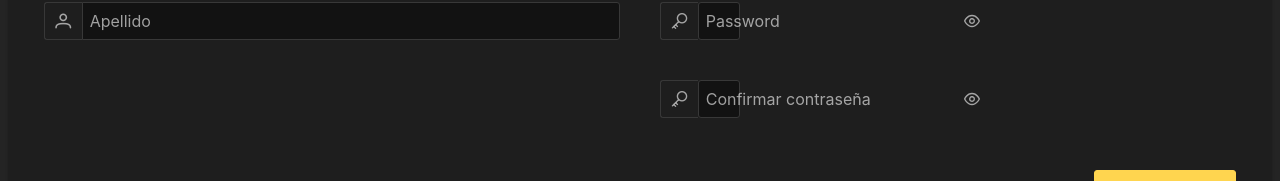
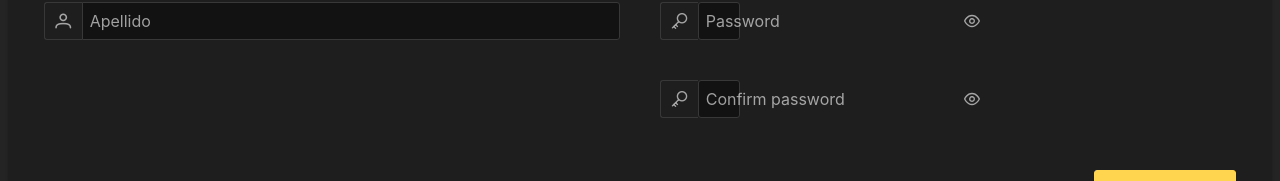
Before and after one commit to Theverimix/E-Commerce, a React (Vite) app in the folder E-commerce Frontend/: page /Register in a window 1280 px wide. Shown: the part 455-636 px from the top of the page. Built offline with nearby package versions, Linux system fonts and the light colour scheme.

Commit message:
Added register logic

```diff
--- a/E-commerce Frontend/src/components/login/Login.jsx
+++ b/E-commerce Frontend/src/components/login/Login.jsx
@@ -6,32 +6,13 @@ import { InputText } from 'primereact/inputtext';
 import { Button } from 'primereact/button';
 import { Password } from 'primereact/password';
 import headerImage from '../../assets/img/ec_texture_definitive.jpg';
-import axios from 'axios';
-import './login.css'
+import { userLogin } from '../../controller/loginController';
+import './login.css';
 
 export default function LoginRegister() {
 
     const [username, setUsername] = useState('');
     const [password, setPassword] = useState('');
-
-    const userLogin = async () => {
-
-        try {
-            const response = await axios.post('http://localhost:8080/api/auth/login', {
-                email: username,
-                password: password
-            });
-            console.log('Login successful:', response.data);
-            alert("Success")
-            // Aquí podrías redirigir al usuario a otra página después de iniciar sesión correctamente
-        } catch (error) {
-            console.error('Login failed:', error);
-            alert("Failed")
-            // Aquí podrías mostrar un mensaje de error al usuario
-        }
-    };
-
-
 
     const titleLogin = (
         <div class="title-grid">
@@ -56,7 +37,7 @@ export default function LoginRegister() {
     const footerLogin = (
         <div class="footer-grid">
             <div id="item-footer-login-0" style={{ display: 'flex', justifyContent: 'flex-end', marginRight: '20px' }}>
-                <Button label="INGRESAR" onClick={userLogin} />
+                <Button label="INGRESAR" onClick={() => userLogin(username, password)} />
             </div>
 
             <div id="item-footer-login-1" style={{ display: 'flex', justifyContent: 'flex-end', marginRight: '20px' }}>
--- a/E-commerce Frontend/src/components/register/Register.jsx
+++ b/E-commerce Frontend/src/components/register/Register.jsx
@@ -1,13 +1,31 @@
-import React from 'react';
+import React, { useState } from 'react';
 import { Card } from 'primereact/card';
 import { Divider } from 'primereact/divider';
 import { InputText } from 'primereact/inputtext';
 import { Button } from 'primereact/button';
 import { Password } from 'primereact/password';
 import headerImage from '../../assets/img/ec_texture_definitive.jpg';
+import { userRegister } from '../../controller/registerController';
 import './register.css'
 
 export default function Register() {
+
+    const [name, setName] = useState('');
+    const [lastname, setLastname] = useState('');
+    const [username, setUsername] = useState('');
+
+    const [password, setPassword] = useState('');
+    const [confirmPassword, setConfirmPassword] = useState('');
+    const [passwordsMatch, setPasswordsMatch] = useState(true);
+
+    function confirmPass() {
+        setPasswordsMatch(confirmPassword === password);
+        if (confirmPassword === password) {
+            userRegister(name,lastname,username,password)
+        }else{
+            alert('Passwords not match')
+        }
+    }
 
     const subTitle = (
         <div class="register-grid">
@@ -21,7 +39,7 @@ export default function Register() {
     );
     const footerRegister = (
         <div style={{ display: 'flex', justifyContent: 'flex-end', marginRight: '20px' }}>
-            <Button label="REGISTRARSE" />
+            <Button label="REGISTRARSE" onClick={() => confirmPass()}/>
         </div>
     );
 
@@ -50,7 +68,7 @@ export default function Register() {
                                 <i className="pi pi-user"></i>
                             </span>
                             <span className="p-float-label">
-                                <InputText />
+                                <InputText value={name} onChange={(e) => setName(e.target.value)}/>
                                 <label htmlFor="nombre">Nombre</label>
                             </span>
                         </div>
@@ -62,7 +80,7 @@ export default function Register() {
                                 <i className="pi pi-user"></i>
                             </span>
                             <span className="p-float-label">
-                                <InputText />
+                                <InputText value={lastname} onChange={(e) => setLastname(e.target.value)}/>
                                 <label htmlFor="apellido">Apellido</label>
                             </span>
                         </div>
@@ -76,7 +94,7 @@ export default function Register() {
                                 <i className="pi pi-at"></i>
                             </span>
                             <span className="p-float-label">
-                                <InputText />
+                                <InputText value={username} onChange={(e) => setUsername(e.target.value)}/>
                                 <label htmlFor="email">Email</label>
                             </span>
                         </div>
@@ -88,7 +106,7 @@ export default function Register() {
                                 <i className="pi pi-key"></i>
                             </span>
                             <span className="p-float-label">
-                                <Password header={headerPass} footer={footerPass} toggleMask />
+                                <Password className={passwordsMatch ? '' : 'p-invalid'} header={headerPass} footer={footerPass} toggleMask value={password} onChange={(e) => setPassword(e.target.value)}/>
                                 <label htmlFor="password">Password</label>
                             </span>
                         </div>
@@ -100,16 +118,17 @@ export default function Register() {
                                 <i className="pi pi-key"></i>
                             </span>
                             <span className="p-float-label">
-                                <Password onChange={(e) => setValue(e.target.value)} feedback={false} tabIndex={1} toggleMask />
-                                <label htmlFor="passwordConfirm">Confirmar contraseña</label>
+                                <Password className={passwordsMatch ? '' : 'p-invalid'} feedback={false} tabIndex={1} toggleMask value={confirmPassword} onChange={(e) => setConfirmPassword(e.target.value)}/>
+                                <label htmlFor="passwordConfirm">Confirm password</label>
                             </span>
+
                         </div>
-
+                        {!passwordsMatch && (
+                                <small className='p-error'>Passwords doesn't match</small>
+                            )}
                     </div>
                 </div>
             </Card>
-
-
         </div>
     )
 }
--- /dev/null
+++ b/E-commerce Frontend/src/controller/loginController.jsx
@@ -0,0 +1,17 @@
+import axios from 'axios';
+
+export async function userLogin (username,password){
+    try {
+        const response = await axios.post('http://localhost:8080/api/auth/login', {
+            email: username,
+            password: password
+        });
+        console.log('Login successful:', response.data);
+        alert("Success")
+        // Aquí podrías redirigir al usuario a otra página después de iniciar sesión correctamente
+    } catch (error) {
+        console.error('Login failed:', error);
+        alert("Failed")
+        // Aquí podrías mostrar un mensaje de error al usuario
+    }
+}
--- /dev/null
+++ b/E-commerce Frontend/src/controller/registerController.jsx
@@ -0,0 +1,18 @@
+import axios from 'axios';
+
+export async function userRegister (name,lastname,username,password){
+    try {
+        const response = await axios.post('http://localhost:8080/api/auth/register', {
+            name: name+" "+lastname,
+            email: username,
+            password: password
+        });
+        console.log('Register successful:', response.data);
+        alert("Register successful")
+        // Aquí podrías redirigir al usuario a otra página después de iniciar sesión correctamente
+    } catch (error) {
+        console.error('Register failed:', error);
+        alert("Register failed")
+        // Aquí podrías mostrar un mensaje de error al usuario
+    }
+}
```
